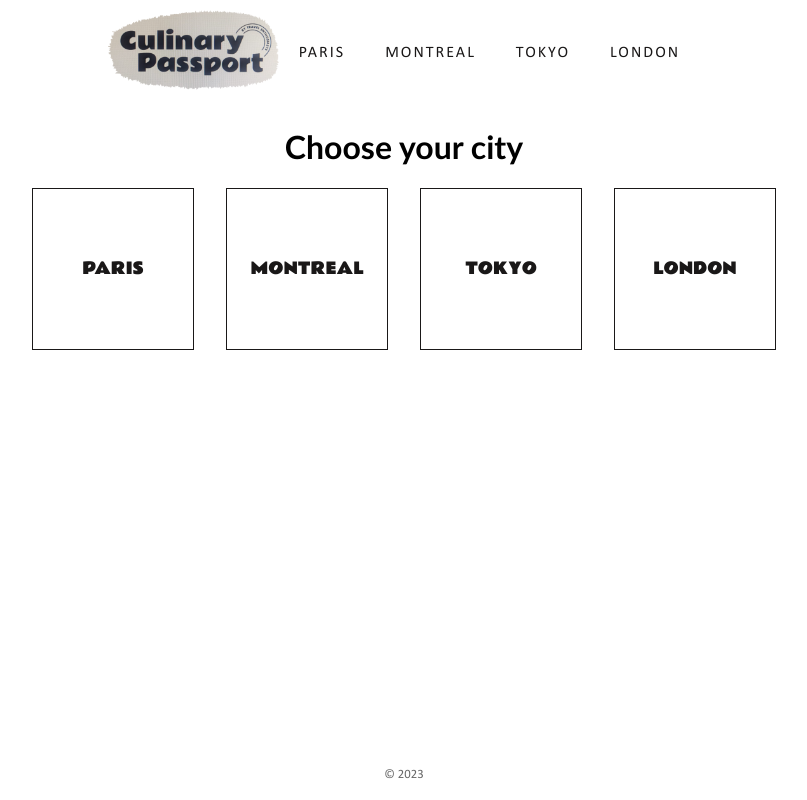
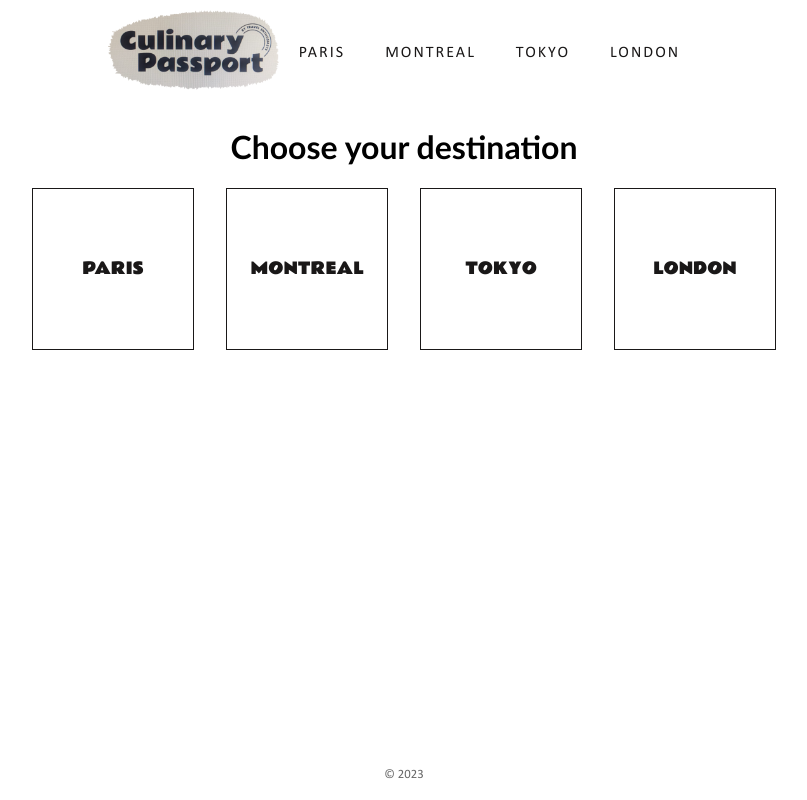
Before and after one commit to kimanhou/the-culinary-passport, a React (Create React App) app: page /#/ in a window 1280 px wide. Shown: the whole page, without its empty margins (236-1043 px from the left). Built offline with nearby package versions, Linux system fonts and the light colour scheme.

Commit message:
destination instead of city

```diff
--- a/src/components/Home/Home.tsx
+++ b/src/components/Home/Home.tsx
@@ -10,7 +10,7 @@ interface IHomeProps {
 const Home: React.FC<IHomeProps> = (props) => {
     return (
         <div id="home">
-            <h1>Choose your city</h1>
+            <h1>Choose your destination</h1>
             <div className="home-cities flex-row">
                 {props.cities.map((t) => (
                     <HomeCity city={t.name} key={t.name} />
```
